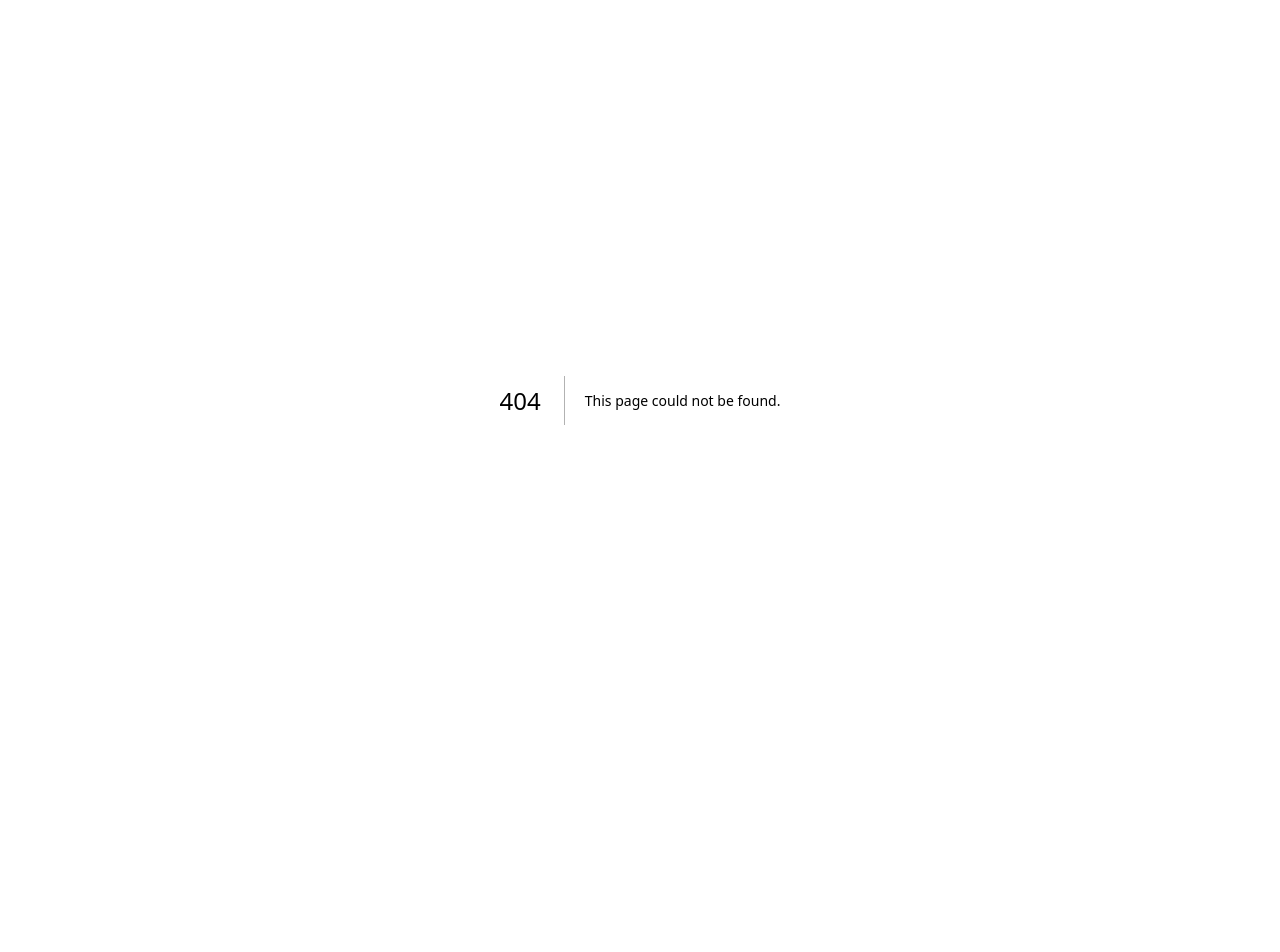
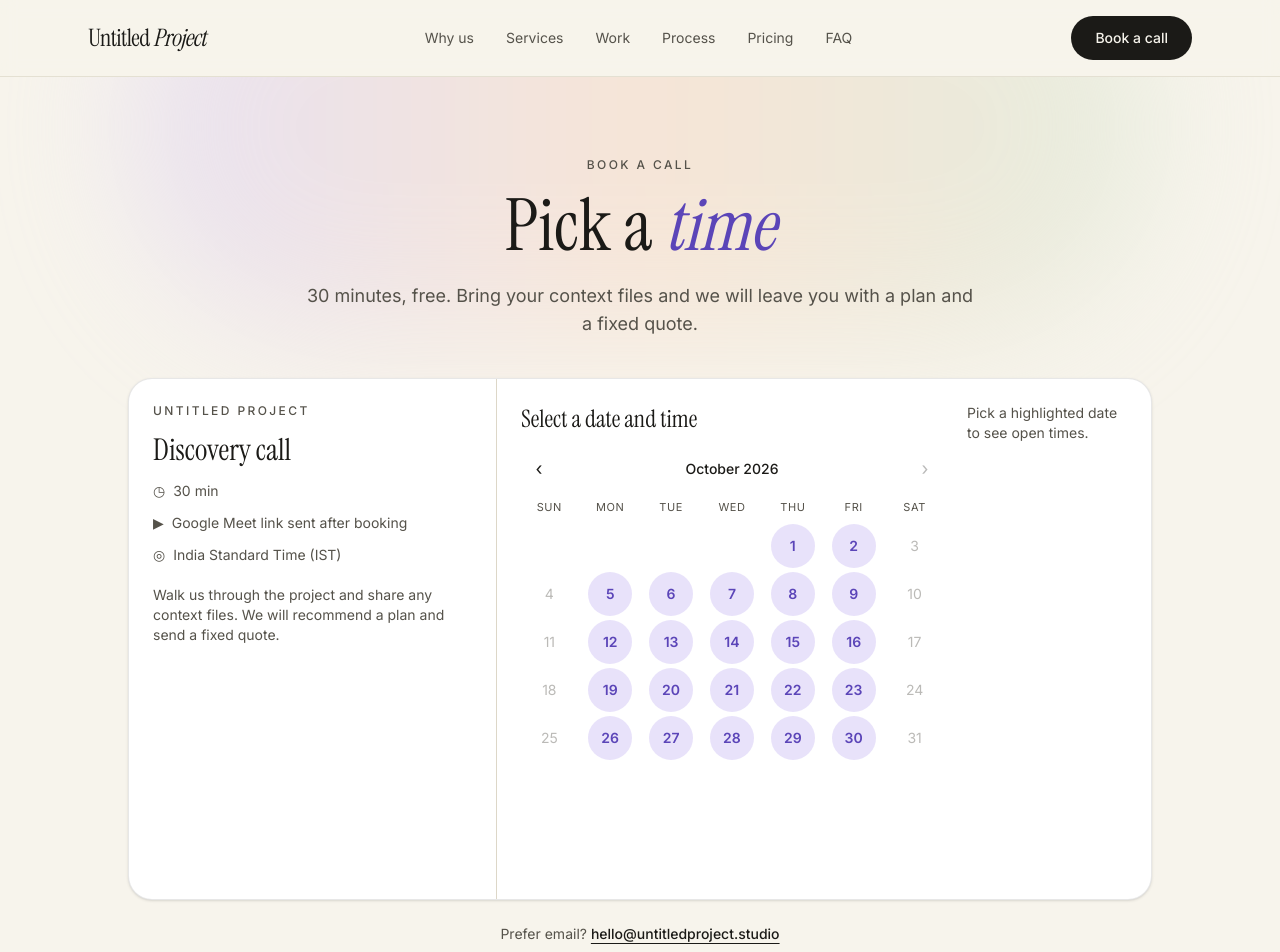
Before and after one commit to krishnendu-2003/Untitled-Project, a Next.js app: page /book in a window 1280 px wide. Before the commit this address had no page. Shown: the top 952 px of the page. Before the commit the page ends 800 px from the top, so only its background shows below. Built offline with nearby package versions, Linux system fonts and the light colour scheme.

Commit message:
Add /book page and route Book a call buttons to it
Header, hero and pricing Book a call buttons now open a dedicated
booking page with the scheduler. Header and footer move to a shared
Chrome component so both pages use them, with nav links pointing at
home-page sections.

```diff
--- /dev/null
+++ b/src/app/book/page.tsx
@@ -0,0 +1,45 @@
+import type { Metadata } from "next";
+import BookingWidget from "@/components/BookingWidget";
+import { Footer, Header } from "@/components/Chrome";
+import { booking, site } from "@/content/site";
+
+export const metadata: Metadata = {
+  title: `Book a call | ${site.name}`,
+  description: booking.description,
+};
+
+export default function BookPage() {
+  return (
+    <>
+      <Header />
+      <main className="relative overflow-hidden px-4 pb-24 pt-14 sm:px-6 sm:pt-20">
+        <div
+          aria-hidden
+          className="pointer-events-none absolute inset-x-0 -top-40 mx-auto h-[420px] max-w-5xl rounded-full bg-gradient-to-r from-lavender via-peach to-sage opacity-50 blur-3xl"
+        />
+        <div className="relative mx-auto max-w-5xl">
+          <div className="mx-auto max-w-2xl text-center">
+            <p className="text-xs font-medium uppercase tracking-[0.2em] text-ink-soft">Book a call</p>
+            <h1 className="mt-4 font-serif text-5xl leading-[1.02] sm:text-7xl">
+              Pick a <em className="text-lavender-deep">time</em>
+            </h1>
+            <p className="mt-5 text-lg text-ink-soft">
+              {booking.durationMinutes} minutes, free. Bring your context files and we will leave you with a plan and a
+              fixed quote.
+            </p>
+          </div>
+          <div className="mt-10 overflow-hidden rounded-3xl border border-ink/10 bg-white shadow-sm">
+            <BookingWidget />
+          </div>
+          <p className="mt-6 text-center text-sm text-ink-soft">
+            Prefer email?{" "}
+            <a href={`mailto:${site.email}`} className="font-medium text-ink underline underline-offset-4">
+              {site.email}
+            </a>
+          </p>
+        </div>
+      </main>
+      <Footer />
+    </>
+  );
+}
--- a/src/app/page.tsx
+++ b/src/app/page.tsx
@@ -1,8 +1,8 @@
 import BookingWidget from "@/components/BookingWidget";
+import { Button, Footer, Header } from "@/components/Chrome";
 import {
   extraRevision,
   faqs,
-  nav,
   plans,
   process,
   references,
@@ -26,37 +26,6 @@ const toneDeep: Record<Service["tone"], string> = {
   peach: "text-peach-deep",
 };
 
-function Wordmark({ className = "" }: { className?: string }) {
-  return (
-    <a href="#top" className={`font-serif text-2xl leading-none tracking-tight ${className}`}>
-      Untitled <em>Project</em>
-    </a>
-  );
-}
-
-function Button({
-  href,
-  children,
-  variant = "dark",
-}: {
-  href: string;
-  children: React.ReactNode;
-  variant?: "dark" | "light";
-}) {
-  const styles =
-    variant === "dark"
-      ? "bg-ink text-paper hover:bg-ink/85"
-      : "border border-ink/15 bg-white/60 text-ink hover:bg-white";
-  return (
-    <a
-      href={href}
-      className={`inline-flex items-center justify-center gap-2 rounded-full px-6 py-3 text-sm font-medium transition-colors ${styles}`}
-    >
-      {children}
-    </a>
-  );
-}
-
 function SectionHeading({ kicker, title, body }: { kicker: string; title: React.ReactNode; body?: string }) {
   return (
     <div className="mx-auto max-w-2xl text-center">
@@ -64,24 +33,6 @@ function SectionHeading({ kicker, title, body }: { kicker: string; title: React.
       <h2 className="mt-4 font-serif text-4xl leading-[1.05] sm:text-6xl">{title}</h2>
       {body && <p className="mt-5 text-lg text-ink-soft">{body}</p>}
     </div>
-  );
-}
-
-function Header() {
-  return (
-    <header className="sticky top-0 z-40 border-b border-line/70 bg-paper/80 backdrop-blur">
-      <div className="mx-auto flex max-w-6xl items-center justify-between px-4 py-4 sm:px-6">
-        <Wordmark />
-        <nav className="hidden items-center gap-8 text-sm text-ink-soft md:flex">
-          {nav.map((item) => (
-            <a key={item.href} href={item.href} className="hover:text-ink">
-              {item.label}
-            </a>
-          ))}
-        </nav>
-        <Button href="#book">Book a call</Button>
-      </div>
-    </header>
   );
 }
 
@@ -109,7 +60,7 @@ function Hero() {
           production under one roof.
         </p>
         <div className="mt-10 flex flex-col items-center justify-center gap-3 sm:flex-row">
-          <Button href="#book">Book a free call</Button>
+          <Button href="/book">Book a free call</Button>
           <Button href="#why" variant="light">
             Why teams use us
           </Button>
@@ -340,7 +291,7 @@ function Pricing() {
                 ))}
               </ul>
               <a
-                href="#book"
+                href="/book"
                 className={`mt-10 inline-flex justify-center rounded-full px-6 py-3 text-sm font-medium transition-colors ${
                   plan.featured ? "bg-ink text-paper hover:bg-ink/85" : "bg-paper text-ink hover:bg-paper/85"
                 }`}
@@ -413,24 +364,6 @@ function BookCall() {
   );
 }
 
-function Footer() {
-  return (
-    <footer className="border-t border-line">
-      <div className="mx-auto flex max-w-6xl flex-col items-start justify-between gap-6 px-4 py-10 sm:flex-row sm:items-center sm:px-6">
-        <Wordmark className="text-3xl" />
-        <nav className="flex flex-wrap gap-6 text-sm text-ink-soft">
-          {nav.map((item) => (
-            <a key={item.href} href={item.href} className="hover:text-ink">
-              {item.label}
-            </a>
-          ))}
-        </nav>
-        <p className="text-sm text-ink-soft">© {new Date().getFullYear()} {site.name}</p>
-      </div>
-    </footer>
-  );
-}
-
 export default function Home() {
   return (
     <>
--- /dev/null
+++ b/src/components/Chrome.tsx
@@ -0,0 +1,69 @@
+import Link from "next/link";
+import { nav, site } from "@/content/site";
+
+export function Wordmark({ className = "" }: { className?: string }) {
+  return (
+    <Link href="/" className={`font-serif text-2xl leading-none tracking-tight ${className}`}>
+      Untitled <em>Project</em>
+    </Link>
+  );
+}
+
+export function Button({
+  href,
+  children,
+  variant = "dark",
+}: {
+  href: string;
+  children: React.ReactNode;
+  variant?: "dark" | "light";
+}) {
+  const styles =
+    variant === "dark"
+      ? "bg-ink text-paper hover:bg-ink/85"
+      : "border border-ink/15 bg-white/60 text-ink hover:bg-white";
+  return (
+    <Link
+      href={href}
+      className={`inline-flex items-center justify-center gap-2 rounded-full px-6 py-3 text-sm font-medium transition-colors ${styles}`}
+    >
+      {children}
+    </Link>
+  );
+}
+
+export function Header() {
+  return (
+    <header className="sticky top-0 z-40 border-b border-line/70 bg-paper/80 backdrop-blur">
+      <div className="mx-auto flex max-w-6xl items-center justify-between px-4 py-4 sm:px-6">
+        <Wordmark />
+        <nav className="hidden items-center gap-8 text-sm text-ink-soft md:flex">
+          {nav.map((item) => (
+            <Link key={item.href} href={item.href} className="hover:text-ink">
+              {item.label}
+            </Link>
+          ))}
+        </nav>
+        <Button href="/book">Book a call</Button>
+      </div>
+    </header>
+  );
+}
+
+export function Footer() {
+  return (
+    <footer className="border-t border-line">
+      <div className="mx-auto flex max-w-6xl flex-col items-start justify-between gap-6 px-4 py-10 sm:flex-row sm:items-center sm:px-6">
+        <Wordmark className="text-3xl" />
+        <nav className="flex flex-wrap gap-6 text-sm text-ink-soft">
+          {nav.map((item) => (
+            <Link key={item.href} href={item.href} className="hover:text-ink">
+              {item.label}
+            </Link>
+          ))}
+        </nav>
+        <p className="text-sm text-ink-soft">© {new Date().getFullYear()} {site.name}</p>
+      </div>
+    </footer>
+  );
+}
--- a/src/content/site.ts
+++ b/src/content/site.ts
@@ -26,12 +26,12 @@ export const booking = {
 };
 
 export const nav = [
-  { label: "Why us", href: "#why" },
-  { label: "Services", href: "#services" },
-  { label: "Work", href: "#work" },
-  { label: "Process", href: "#process" },
-  { label: "Pricing", href: "#pricing" },
-  { label: "FAQ", href: "#faq" },
+  { label: "Why us", href: "/#why" },
+  { label: "Services", href: "/#services" },
+  { label: "Work", href: "/#work" },
+  { label: "Process", href: "/#process" },
+  { label: "Pricing", href: "/#pricing" },
+  { label: "FAQ", href: "/#faq" },
 ];
 
 // The core pitch: you own the context, we own the production.
```
